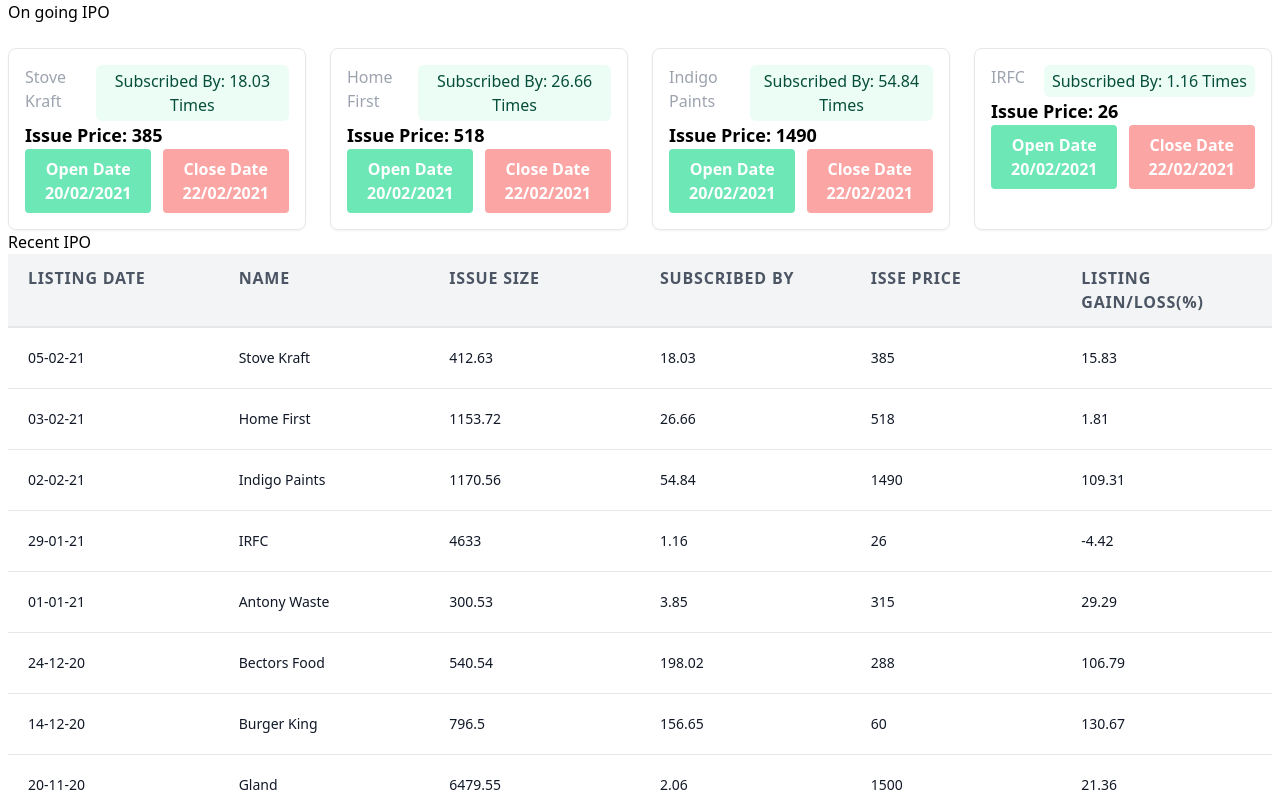
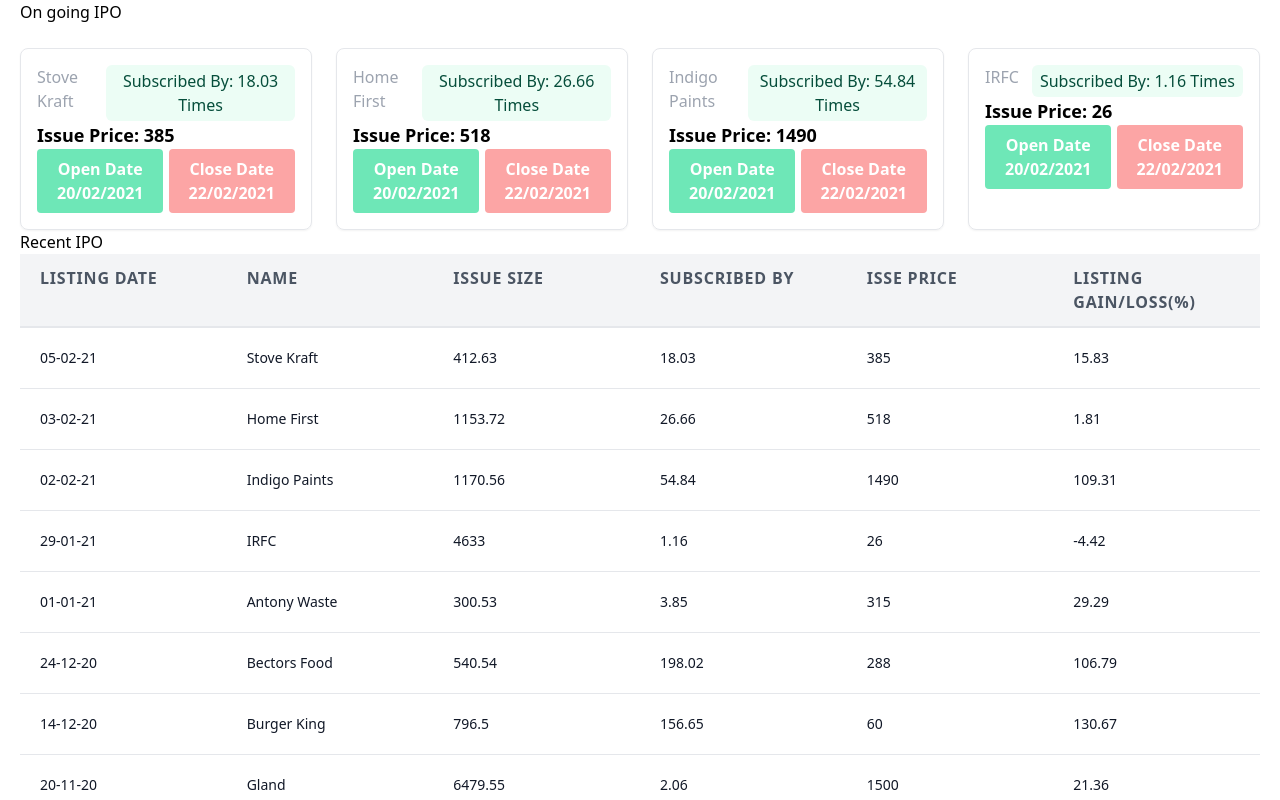
Before and after one commit to ryadav96/bxuxcs, a Next.js app: page /home in a window 1280 px wide. Shown: the top 800 px of the page. Built offline with nearby package versions, Linux system fonts and the light colour scheme.

Commit message:
added margin

```diff
--- a/pages/home.js
+++ b/pages/home.js
@@ -3862,7 +3862,7 @@
 ]
 
 const home = () => {
-    return (<div className="mx-2 my-0">
+    return (<div className="mx-5 my-0">
         <h1>On going IPO</h1>
         <div className="grid grid-cols-1 gap-6 mt-6 md:grid-cols-2 lg:grid-cols-4">
             <Card item={dt[0]} />
```
